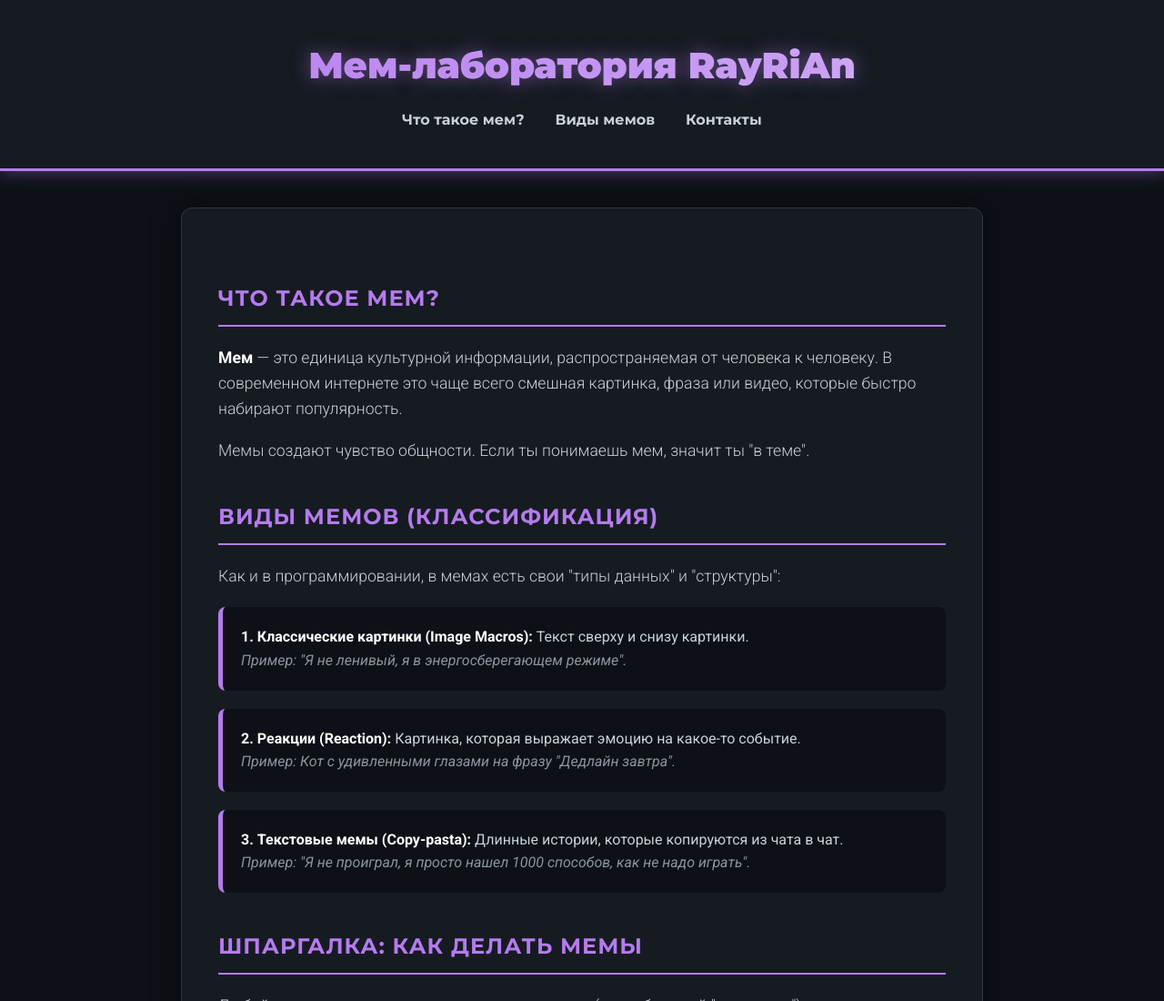
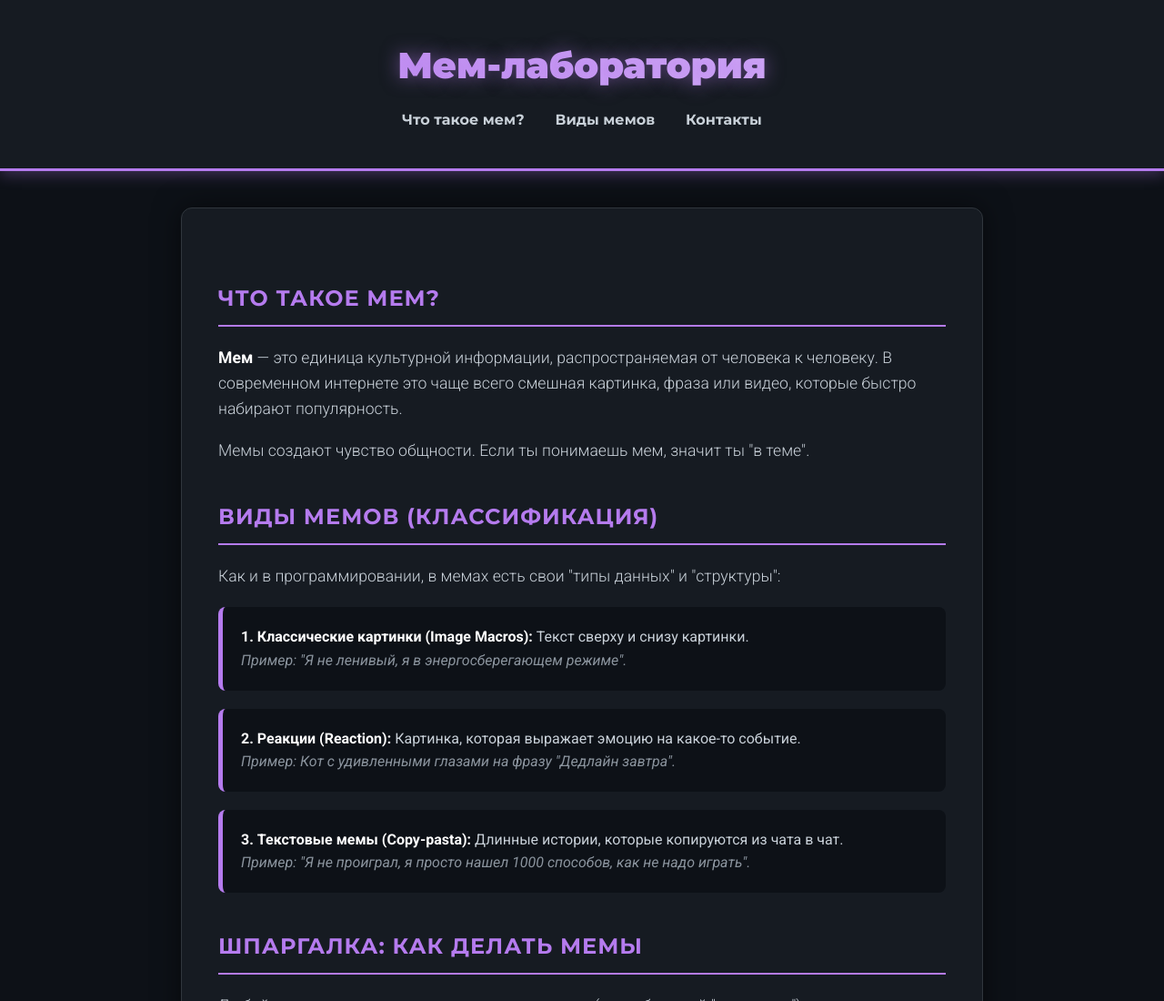
Before and after one commit to RayRiAn/my-site-memes, a plain HTML site: page index.html in a window 1280 px wide. Shown: the top 1100 px of the page at 91% size. Drawn offline with Linux system fonts and the light colour scheme.

Commit message:
Update index.html

```diff
--- a/index.html
+++ b/index.html
@@ -143,7 +143,7 @@
 <body>
 
     <header>
-        <h1>Мем-лаборатория RayRiAn</h1>
+        <h1>Мем-лаборатория</h1>
         <nav>
             <a href="#what-is">Что такое мем?</a>
             <a href="#types">Виды мемов</a>
```
